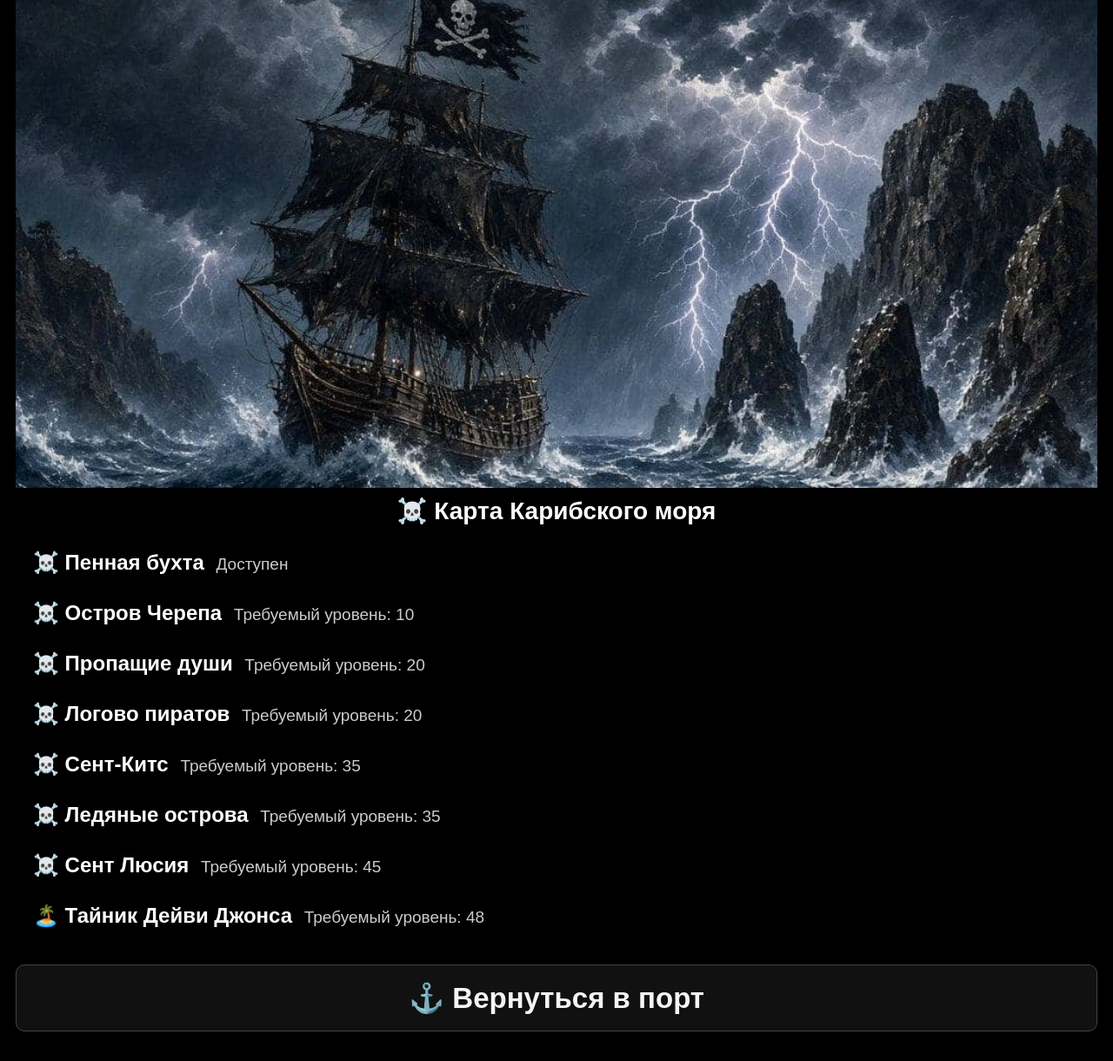
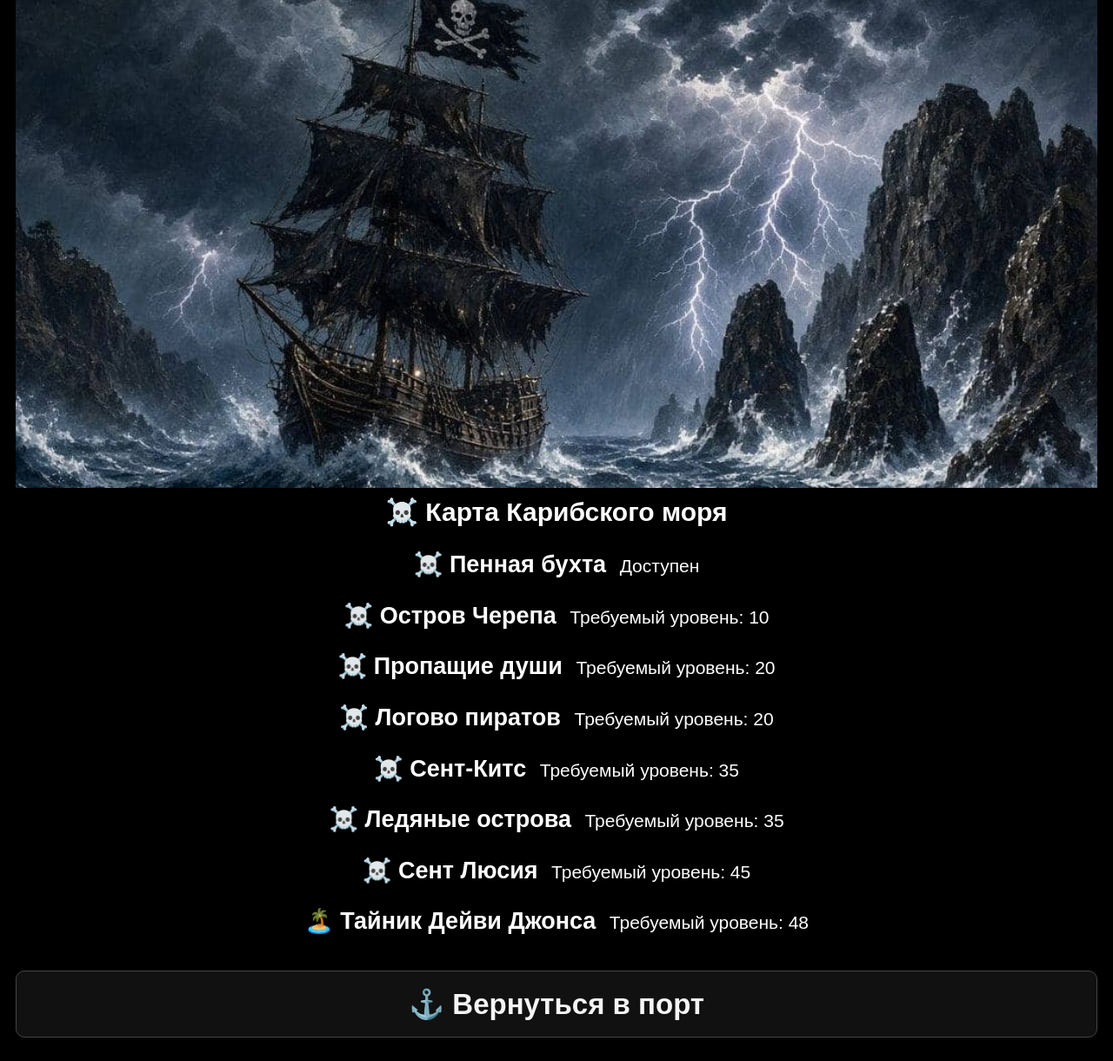
Before and after one commit to wergut800-star/piratesgame, a Flask app: page /sea in a window 1280 px wide. Shown: the part 262-1482 px from the top of the page at 87% size. Before the commit the page ends 1448 px from the top, so only its background shows below. Run offline with Flask 3, Linux system fonts and the light colour scheme; the visitor is signed in with stand-in values (Sample User, id 1); tables that the repository leaves empty hold one stand-in row (values such as "Sample post").

Commit message:
Update style.css

```diff
--- a/static/css/style.css
+++ b/static/css/style.css
@@ -708,16 +708,13 @@ hr {
 }
 
 .sea-map h2 {
-    font-size: 28px;
+    font-size: 30px;
     margin: 6px 0 14px;
-    color: white;
 }
 
 .location-list {
-    font-size: 24px;
-    line-height: 2;
-    color: white;
-    text-align: left;
+    font-size: 27px;
+    line-height: 1.8;
     padding: 0 20px;
 }
 
@@ -726,11 +723,10 @@ hr {
 }
 
 .location b {
-    font-size: 24px;
+    font-size: 27px;
 }
 
 .location small {
-    font-size: 19px;
-    color: #ccc;
-    margin-left: 7px;
+    font-size: 21px;
+    margin-left: 8px;
 }
```
